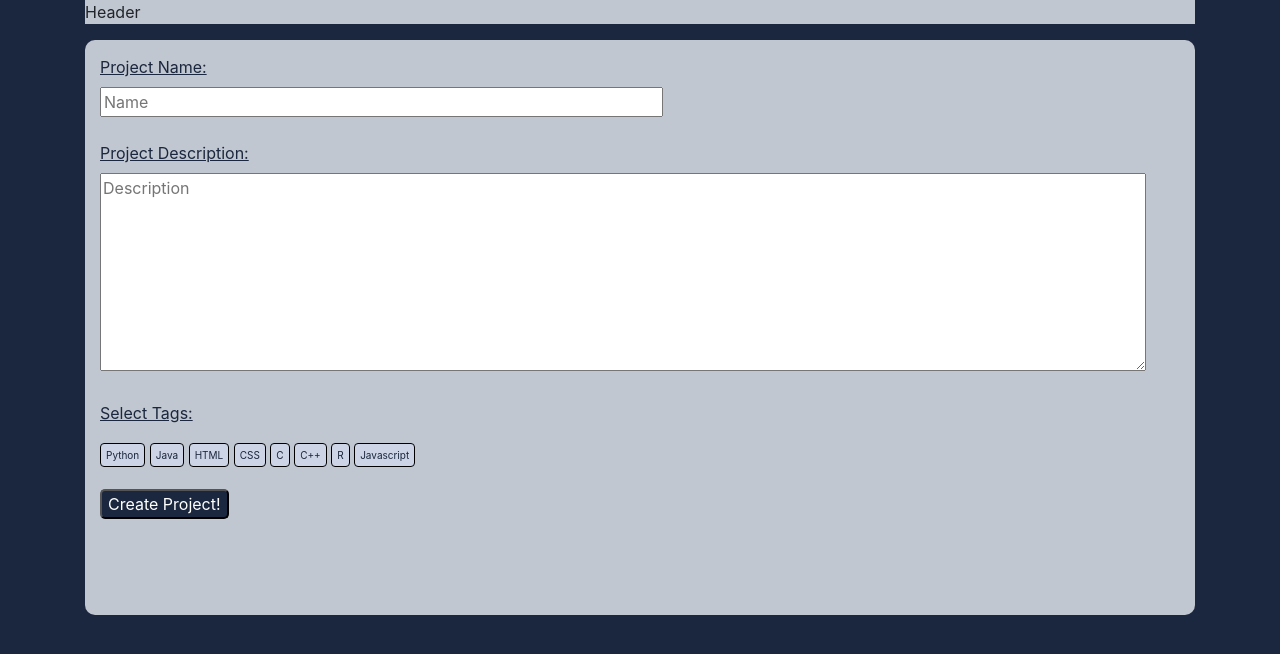
After one commit to ron-arbo/cs326-final-omega, a PHP site: page /project.html in a window 1280 px wide. The commit adds this page. Shown: the top 654 px of the page. Run offline with PHP 8.4, Linux system fonts and the light colour scheme.

Commit message:
Minor changes, gitignore, Project Page

```diff
--- a/profileStyle.css
+++ b/profileStyle.css
@@ -1,10 +1,10 @@
 .logo {
 	position: relative;
-	right: 100px;
+	right: 50px;
 	top: 10px;
 }
 .divider {
-	border-right: 1px solid grey;
+	border-right: 1px solid #c1c7d0;
 	text-align: center;
 }
 
--- /dev/null
+++ b/project.html
@@ -0,0 +1,46 @@
+<!DOCTYPE html>
+<html>
+
+<head>
+    <link rel="stylesheet" href="https://maxcdn.bootstrapcdn.com/bootstrap/4.0.0/css/bootstrap.min.css"
+        integrity="sha384-Gn5384xqQ1aoWXA+058RXPxPg6fy4IWvTNh0E263XmFcJlSAwiGgFAW/dAiS6JXm" crossorigin="anonymous">
+    <link rel="stylesheet" href="projectStyle.css">
+</head>
+
+<body>
+    <div class="container">
+        <div class="header">
+            <!-- Header Section-->
+            <p>Header</p>
+        </div>
+        <div class="row">
+            <div class="col-12" class="center" class="text-center">
+                <div id="block">
+                    <div class="info">
+                        <label for="name"><u>Project Name:</u></label><br>
+                        <input type="text" id="name" name="name" placeholder="Name" size=50><br><br>
+
+                        <label for="description"><u>Project Description:</u></label><br>
+                        <textarea id="description" placeholder="Description" rows="8" cols="100"></textarea><br><br>
+
+                        <p><u>Select Tags:</u></p>
+                        <span class="tag">Python</span>
+                        <span class="tag">Java</span>
+                        <span class="tag">HTML</span>
+                        <span class="tag">CSS</span>
+                        <span class="tag">C</span>
+                        <span class="tag">C++</span>
+                        <span class="tag">R</span>
+                        <span class="tag">Javascript</span>
+                        <br><br>
+
+                        <button type="button" id="create-button">Create Project!</button>
+                    </div>
+                </div>
+                <!--Input area-->
+            </div>
+        </div>
+    </div>
+</body>
+
+</html>
--- /dev/null
+++ b/projectStyle.css
@@ -0,0 +1,37 @@
+body {
+    background-color: #1b273e;
+}
+
+.header {
+    background-color: #c1c7d0;
+}
+
+#block {
+    height: 100%;
+    background-color: #c1c7d0;
+    border-radius: 10px;
+    color: #1b273e;
+}
+
+.row {
+    height: 575px;
+}
+
+.info {
+    padding: 15px;
+}
+
+.tag {
+	color: #1b273e;
+	background-color: #ccd4e5;
+	font-size: 10px;
+	padding: 5px;
+	border: 1px solid black;
+	border-radius: 4px;
+}
+
+#create-button {
+    background-color: #1b273e;
+    color: white;
+    border-radius: 5px;
+}
```
Also changed, not shown: index.html (+6 -3 lines), stylesheet.css (+10 -7 lines), 1 other file.
